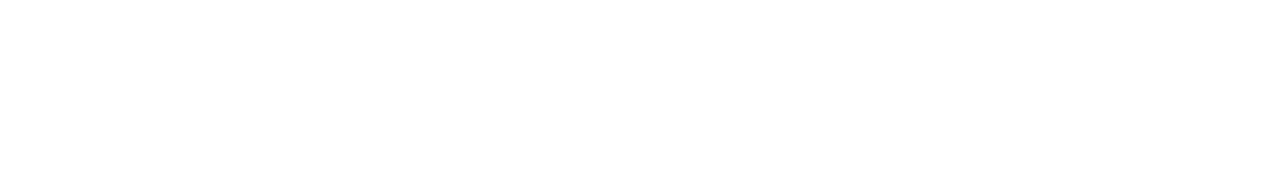
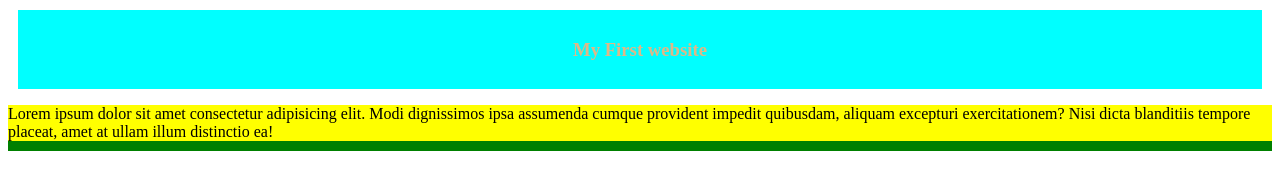
Before and after one commit to tausif-wahid3244/my-simple-website, a plain HTML site: page index.html in a window 1280 px wide. Drawn offline with Linux system fonts and the light colour scheme.

Commit message:
added the first blog

```diff
--- a/index.html
+++ b/index.html
@@ -4,8 +4,14 @@
     <meta charset="UTF-8">
     <meta name="viewport" content="width=device-width, initial-scale=1.0">
     <title>My simple website</title>
+    <link rel="stylesheet" href="style/style.css">
 </head>
 <body>
+    <div class="div">
+        <h3>My First website</h3>
+    </div>
+
+    <p id="para">Lorem ipsum dolor sit amet consectetur adipisicing elit. Modi dignissimos ipsa assumenda cumque provident impedit quibusdam, aliquam excepturi exercitationem? Nisi dicta blanditiis tempore placeat, amet at ullam illum distinctio ea!</p>
 
 </body>
 </html>
--- /dev/null
+++ b/style/style.css
@@ -0,0 +1,15 @@
+.div{
+    background-color:aqua;
+    margin: 10px;
+    color: burlywood;
+    padding: 10px;
+    text-align: center;
+
+
+}
+
+#para{
+    background-color: yellow;
+    box-shadow: 10px;
+    border-bottom: 10px solid green;
+}
```
